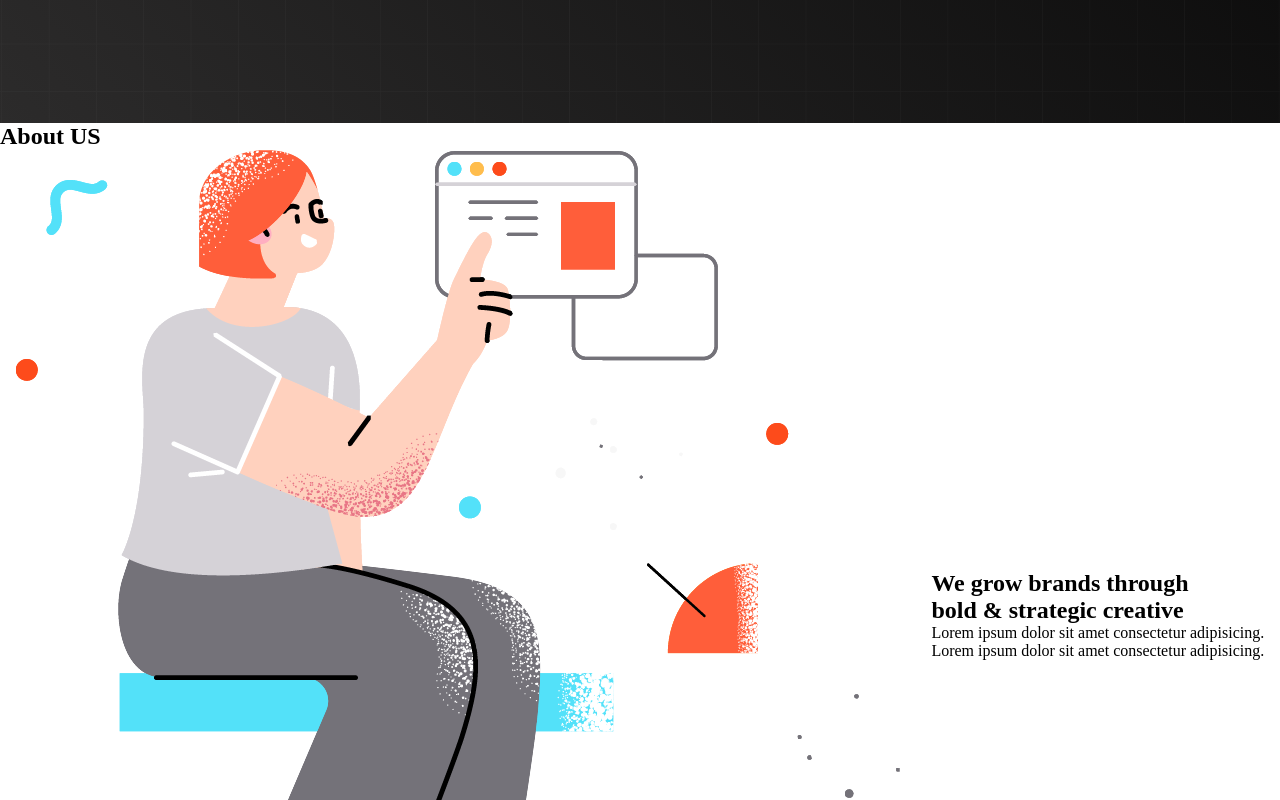
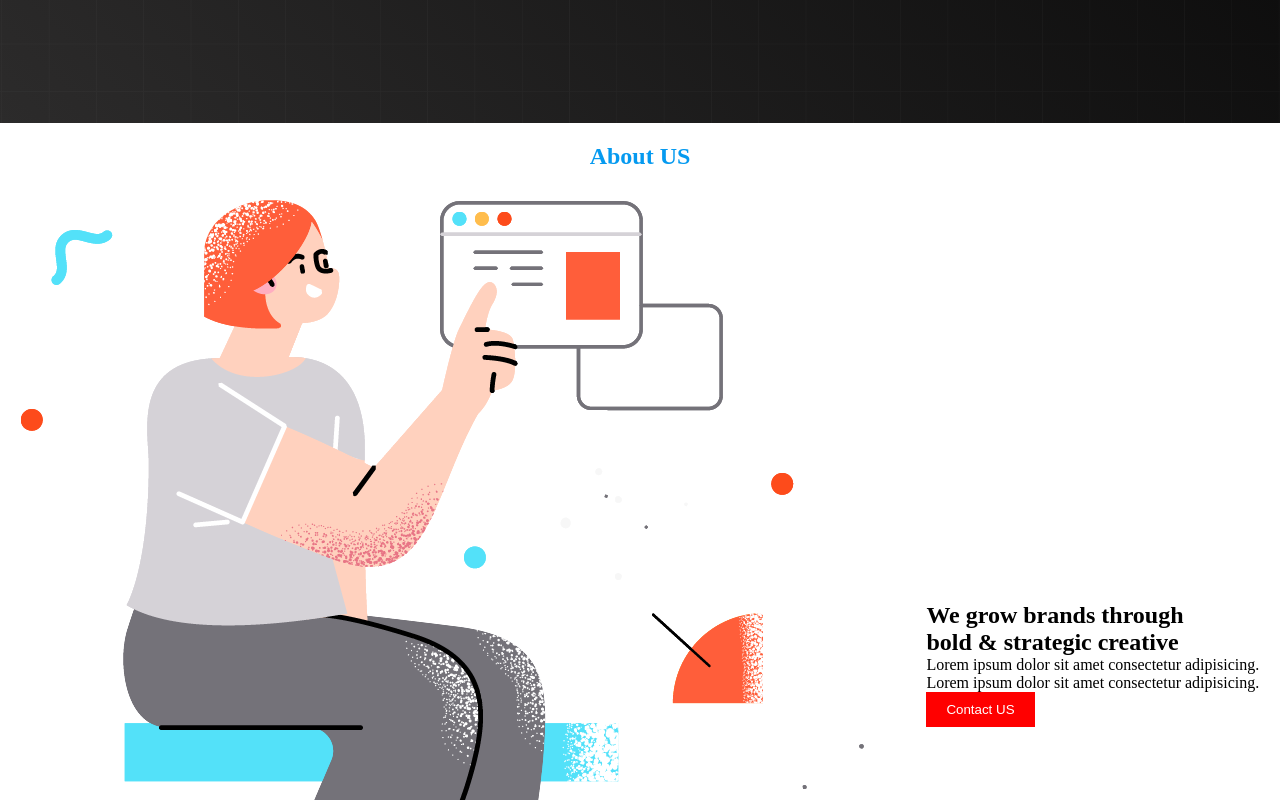
Before and after one commit to Subratabanik1/first, a plain HTML site: page index.html in a window 1280 px wide. Shown: the part 740-1540 px from the top of the page. Drawn offline with Linux system fonts and the light colour scheme.

Commit message:
addind section

```diff
--- a/index.html
+++ b/index.html
@@ -42,13 +42,14 @@
         </section>
         <!-- this is about us -->
 <section>
-<h1>About US</h1>
+<h1 class="about">About US</h1>
 <div class="about-container">
     <div class="about-info">
         <h1> We grow brands through <br />
             bold & strategic creative</h1>
             <p>Lorem ipsum dolor sit amet consectetur adipisicing.</p>
             <p>Lorem ipsum dolor sit amet consectetur adipisicing.</p>
+            <button class="but">Contact US</button>
     </div>
     <div class="about-photo">
         <img src="section.png" alt="">
--- a/style.css
+++ b/style.css
@@ -72,4 +72,16 @@ margin-bottom: 18px;
     justify-content: space-around;
     align-items: center;
     flex-direction: row-reverse;
+    padding: 10px;
 }
+.about{
+    text-align: center;
+    padding-top: 20px;
+    padding-bottom: 20px;
+    color: rgb(5, 154, 240);
+    font: 50px;
+
+}
+.section{
+    width: 200px;
+}
```
